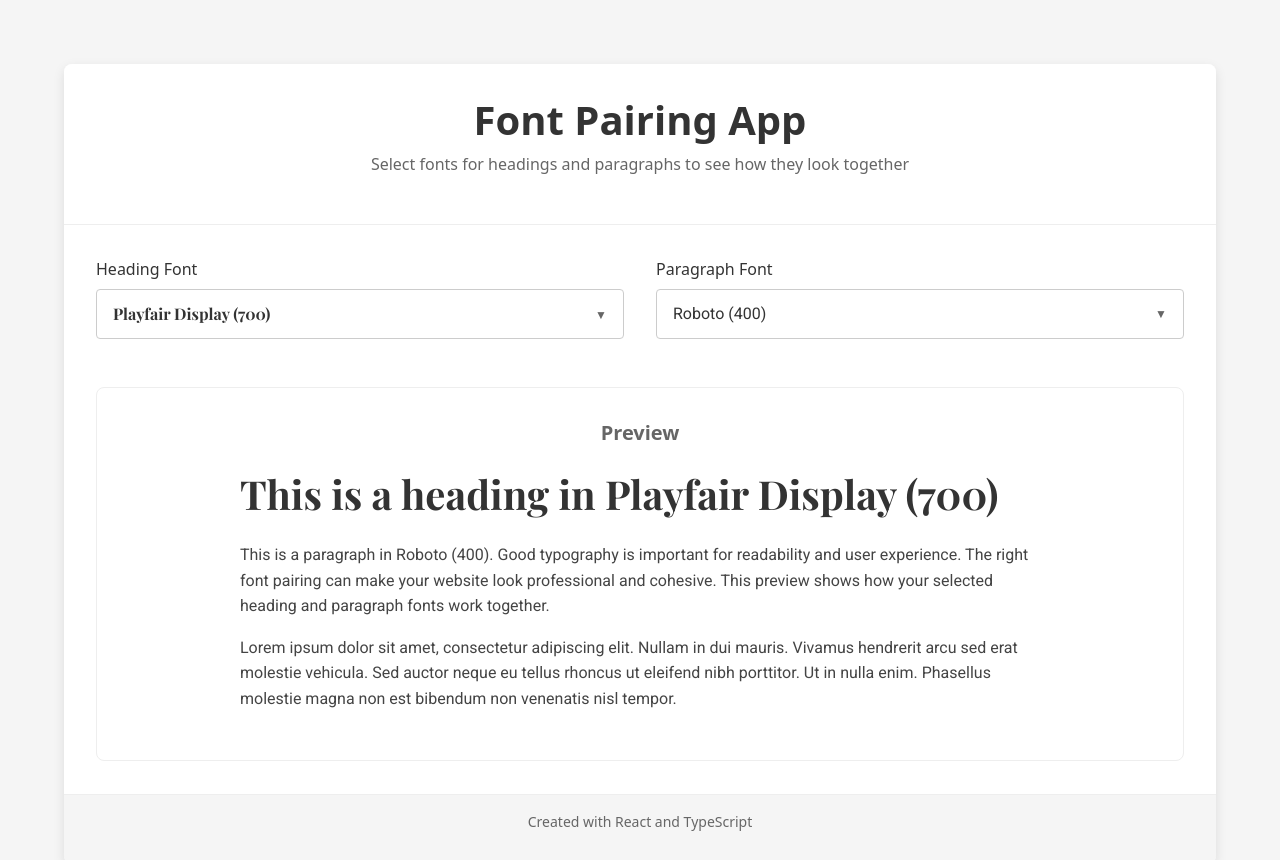
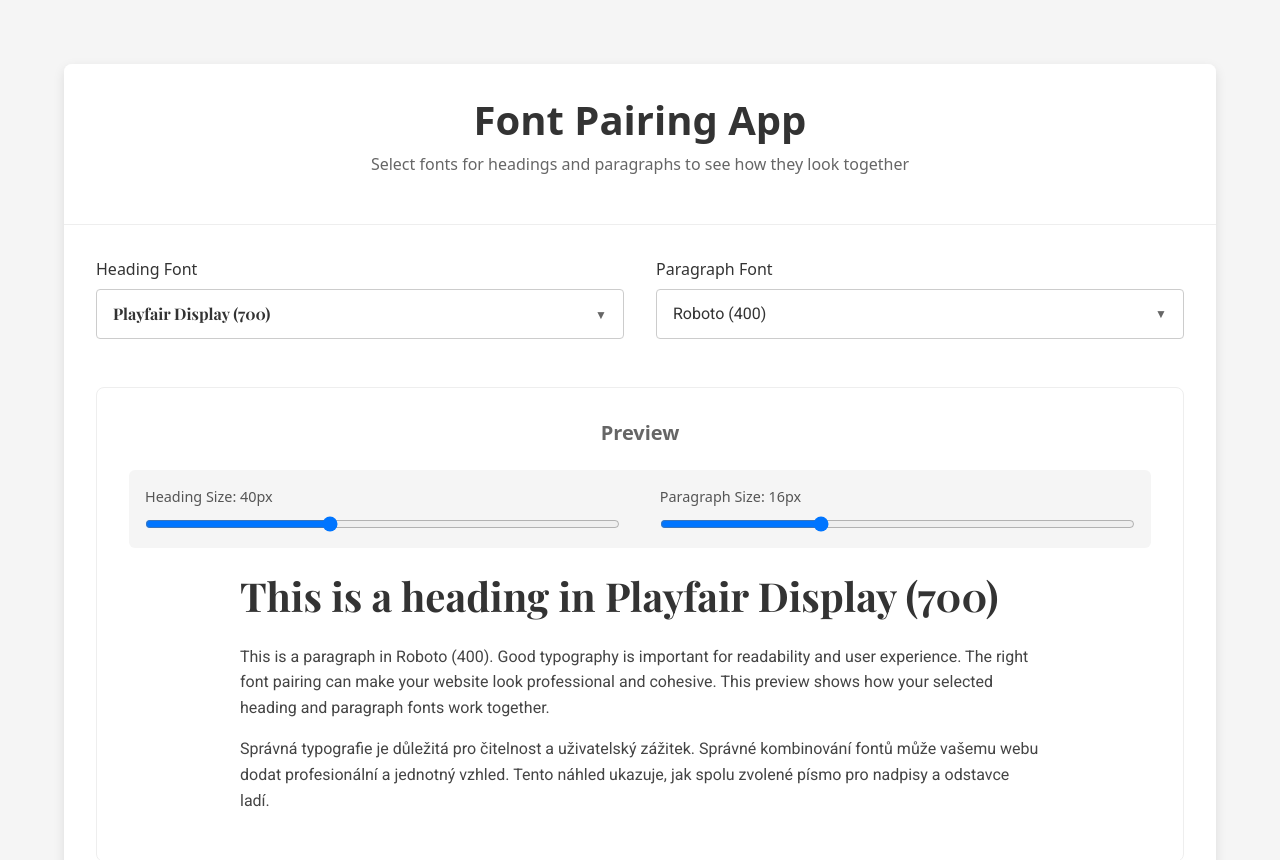
Before and after one commit to tkoubic/fonts-pairing, a React (Vite) app: page / in a window 1280 px wide. Shown: the top 860 px of the page. Built offline with nearby package versions, Linux system fonts and the light colour scheme.

Commit message:
add size - px

```diff
--- a/src/components/FontPreview.tsx
+++ b/src/components/FontPreview.tsx
@@ -1,5 +1,6 @@
 import '../styles/FontPreview.css';
 import { parseFontWithVariant } from '../data/fonts';
+import { useState } from 'react';
 
 interface FontPreviewProps {
   headingFont: string; // Format: "FontName:variant" (e.g., "Roboto:700")
@@ -7,6 +8,9 @@ interface FontPreviewProps {
 }
 
 const FontPreview = ({ headingFont, paragraphFont }: FontPreviewProps) => {
+  const [headingSize, setHeadingSize] = useState(40);
+  const [paragraphSize, setParagraphSize] = useState(16);
+
   // Parse the selected fonts to get the font name and variant
   const { fontName: headingFontName, variant: headingVariant } = parseFontWithVariant(headingFont);
   const { fontName: paragraphFontName, variant: paragraphVariant } = parseFontWithVariant(paragraphFont);
@@ -14,16 +18,42 @@ const FontPreview = ({ headingFont, paragraphFont }: FontPreviewProps) => {
   return (
     <div className="font-preview">
       <h2 className="font-preview-title">Preview</h2>
+
+      <div className="font-size-controls">
+        <div className="font-size-control">
+          <label>Heading Size: {headingSize}px</label>
+          <input
+            type="range"
+            min="20"
+            max="72"
+            value={headingSize}
+            onChange={(e) => setHeadingSize(parseInt(e.target.value))}
+          />
+        </div>
+        <div className="font-size-control">
+          <label>Paragraph Size: {paragraphSize}px</label>
+          <input
+            type="range"
+            min="12"
+            max="24"
+            value={paragraphSize}
+            onChange={(e) => setParagraphSize(parseInt(e.target.value))}
+          />
+        </div>
+      </div>
+
       <div className="font-preview-content">
         <h1 style={{
           fontFamily: headingFontName,
-          fontWeight: parseInt(headingVariant)
+          fontWeight: parseInt(headingVariant),
+          fontSize: `${headingSize}px`
         }}>
           This is a heading in {headingFontName} ({headingVariant})
         </h1>
         <p style={{
           fontFamily: paragraphFontName,
-          fontWeight: parseInt(paragraphVariant)
+          fontWeight: parseInt(paragraphVariant),
+          fontSize: `${paragraphSize}px`
         }}>
           This is a paragraph in {paragraphFontName} ({paragraphVariant}). Good typography is important for readability and user experience.
           The right font pairing can make your website look professional and cohesive.
@@ -31,11 +61,10 @@ const FontPreview = ({ headingFont, paragraphFont }: FontPreviewProps) => {
         </p>
         <p style={{
           fontFamily: paragraphFontName,
-          fontWeight: parseInt(paragraphVariant)
+          fontWeight: parseInt(paragraphVariant),
+          fontSize: `${paragraphSize}px`
         }}>
-          Lorem ipsum dolor sit amet, consectetur adipiscing elit. Nullam in dui mauris.
-          Vivamus hendrerit arcu sed erat molestie vehicula. Sed auctor neque eu tellus rhoncus ut eleifend nibh porttitor.
-          Ut in nulla enim. Phasellus molestie magna non est bibendum non venenatis nisl tempor.
+          Správná typografie je důležitá pro čitelnost a uživatelský zážitek. Správné kombinování fontů může vašemu webu dodat profesionální a jednotný vzhled. Tento náhled ukazuje, jak spolu zvolené písmo pro nadpisy a odstavce ladí.
         </p>
       </div>
     </div>
--- a/src/styles/FontPreview.css
+++ b/src/styles/FontPreview.css
@@ -31,3 +31,29 @@
   line-height: 1.6;
   color: #444;
 }
+
+.font-size-controls {
+  display: flex;
+  justify-content: space-between;
+  margin-bottom: 1.5rem;
+  padding: 1rem;
+  background-color: #f5f5f5;
+  border-radius: 6px;
+}
+
+.font-size-control {
+  display: flex;
+  flex-direction: column;
+  width: 48%;
+}
+
+.font-size-control label {
+  margin-bottom: 0.5rem;
+  font-size: 0.9rem;
+  color: #555;
+}
+
+.font-size-control input[type="range"] {
+  width: 100%;
+  cursor: pointer;
+}
```
Also changed, not shown: 1 other file (tests, documents, lock files or other folders).
